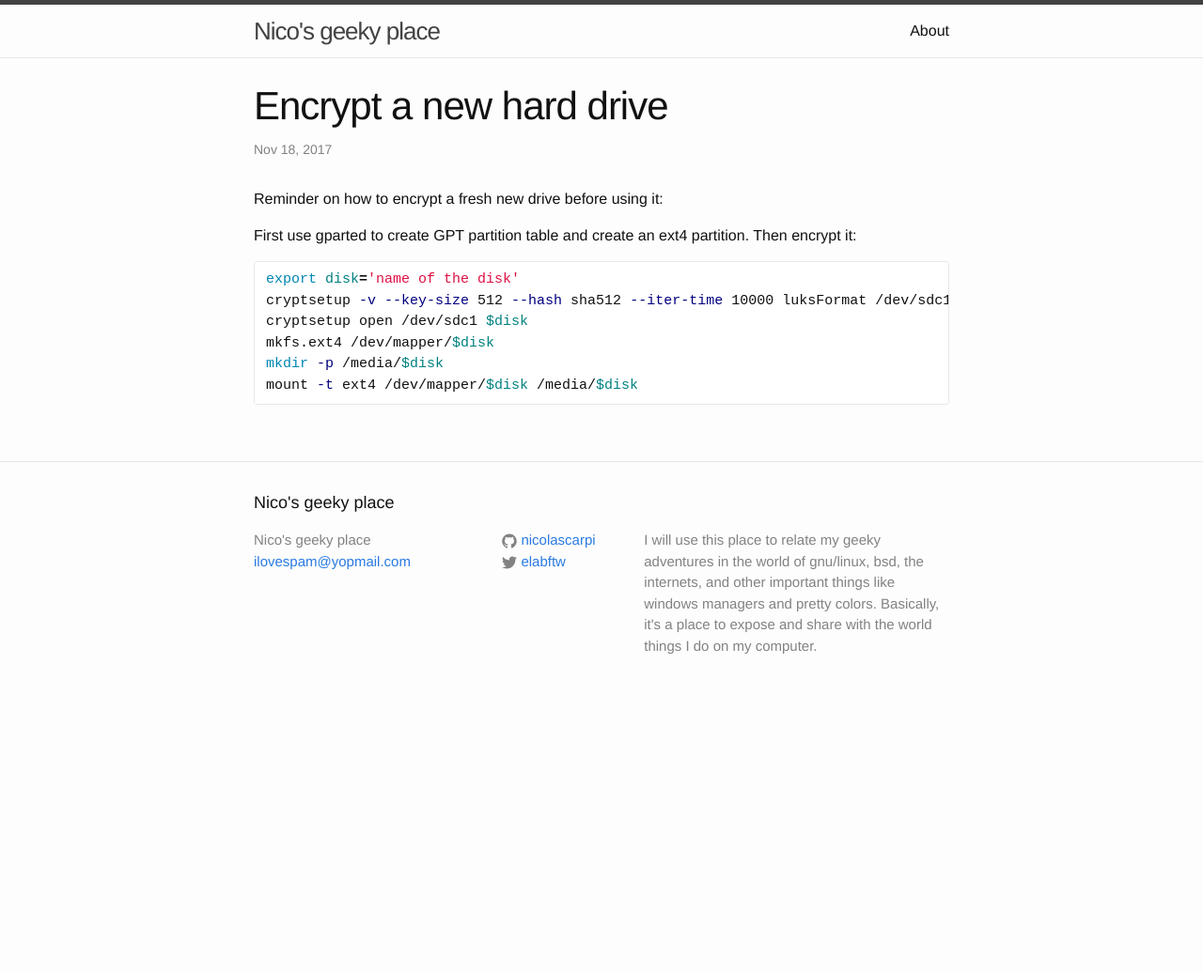
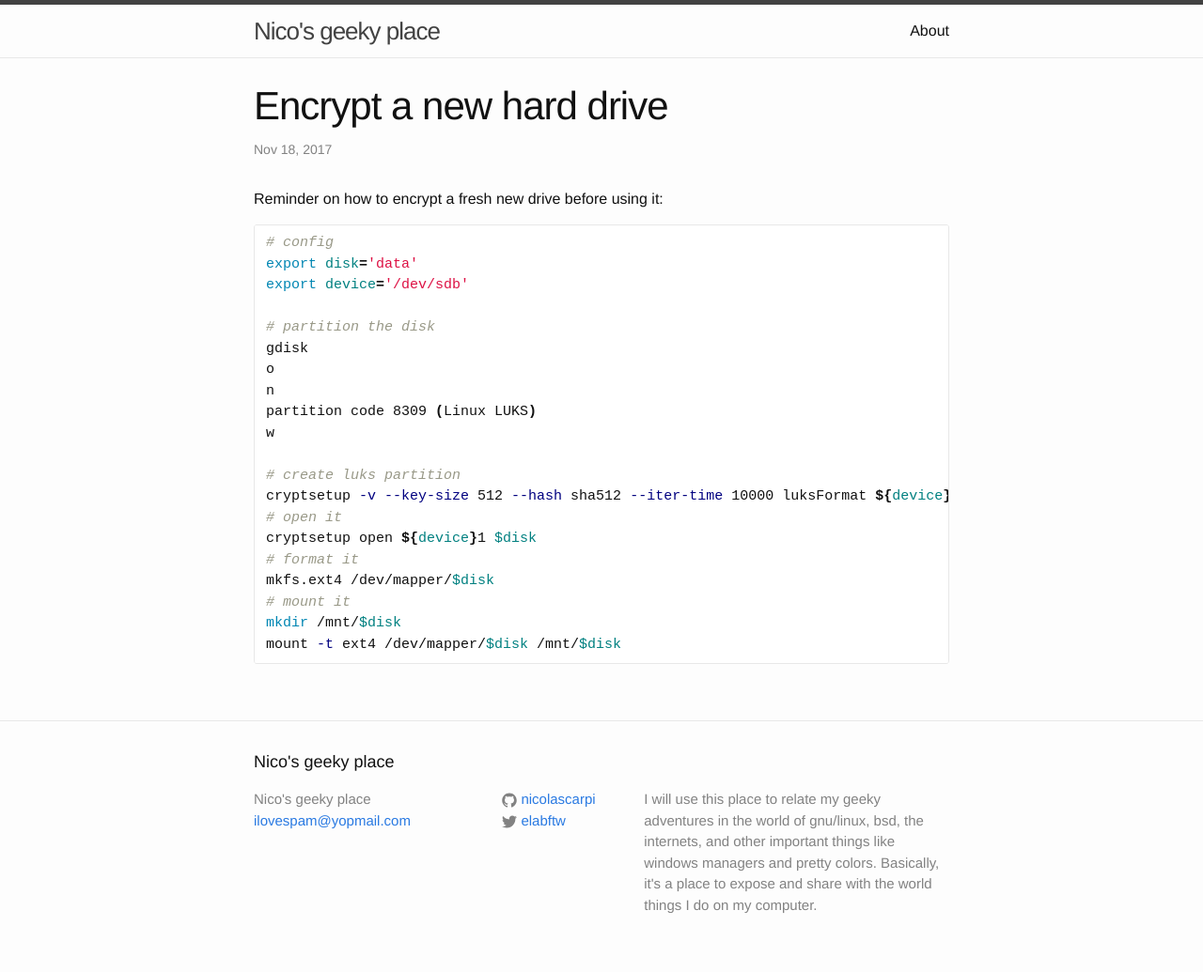
Before and after one commit to NicolasCARPi/nicolascarpi.github.io, a Jekyll site: the page built from _posts/2017-11-18-encrypt-disk.markdown, in a window 1280 px wide. Shown: the whole page at 94% size. Built offline with Jekyll 4.4.1, drawn with Linux system fonts in a browser that asks for light colours; before the commit the page ends 900 px from its top, so only the background shows below that.

Commit message:
update encrypt drive post

```diff
--- a/_posts/2017-11-18-encrypt-disk.markdown
+++ b/_posts/2017-11-18-encrypt-disk.markdown
@@ -6,13 +6,25 @@ categories: crypto
 ---
 Reminder on how to encrypt a fresh new drive before using it:
 
-First use gparted to create GPT partition table and create an ext4 partition. Then encrypt it:
+~~~bash
+# config
+export disk='data'
+export device='/dev/sdb'
 
-~~~bash
-export disk='name of the disk'
-cryptsetup -v --key-size 512 --hash sha512 --iter-time 10000 luksFormat /dev/sdc1
-cryptsetup open /dev/sdc1 $disk
+# partition the disk
+gdisk
+o
+n
+partition code 8309 (Linux LUKS)
+w
+
+# create luks partition
+cryptsetup -v --key-size 512 --hash sha512 --iter-time 10000 luksFormat ${device}1
+# open it
+cryptsetup open ${device}1 $disk
+# format it
 mkfs.ext4 /dev/mapper/$disk
-mkdir -p /media/$disk
-mount -t ext4 /dev/mapper/$disk /media/$disk
+# mount it
+mkdir /mnt/$disk
+mount -t ext4 /dev/mapper/$disk /mnt/$disk
 ~~~
```
